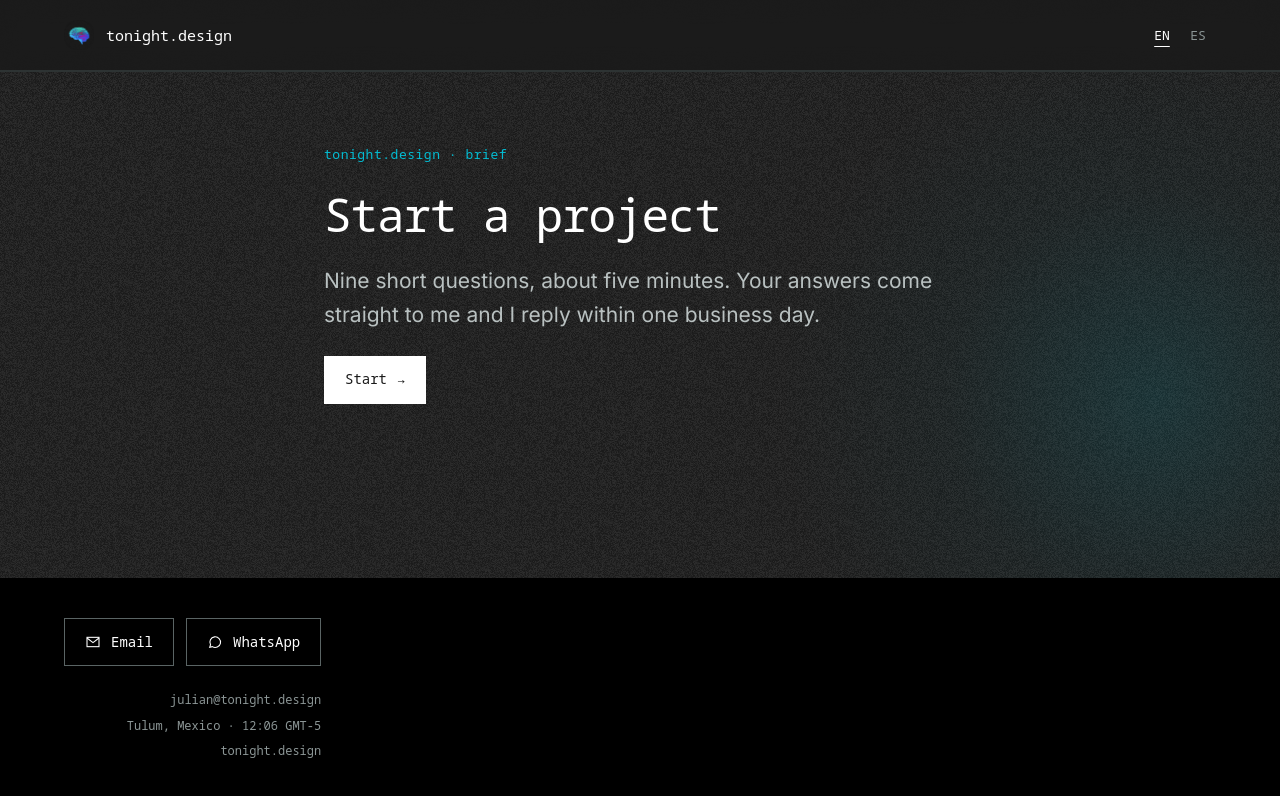
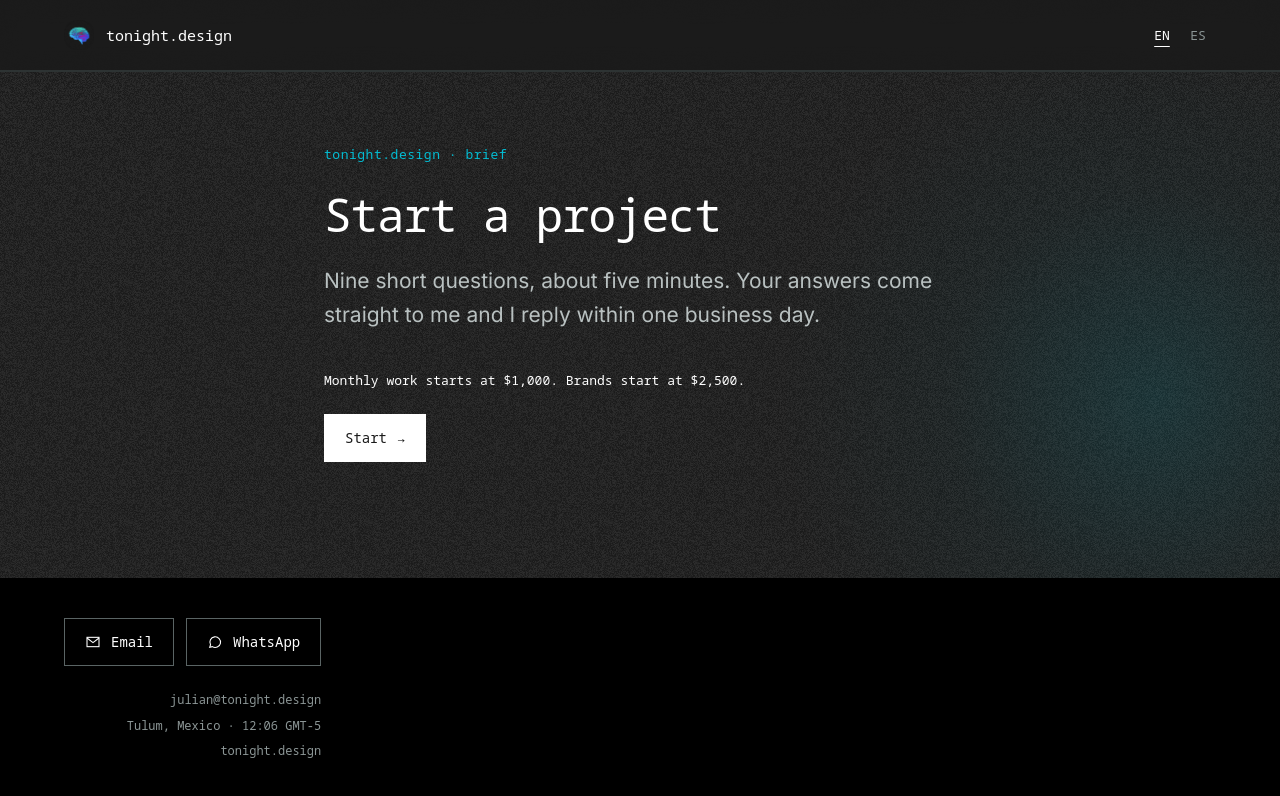
Before and after one commit to tonightdesign/tonight-design-site, a React (Vite) app: page /brief in a window 1280 px wide. Shown: the top 796 px of the page. Built offline with nearby package versions, Linux system fonts and the light colour scheme.

Commit message:
Brief: show starting prices before the questions
Co-Authored-By: Claude Opus 5.5 <noreply@anthropic.com>
Claude-Session: https://claude.ai/code/session_016uBSkfBSywod27aCuWi1Vx

```diff
--- a/src/briefs.js
+++ b/src/briefs.js
@@ -14,6 +14,10 @@ export const BRIEFS = {
     intro: {
       en: 'Nine short questions, about five minutes. Your answers come straight to me and I reply within one business day.',
       es: 'Nueve preguntas cortas, como cinco minutos. Sus respuestas me llegan directo y le contesto en un día hábil.',
+    },
+    pricing: {
+      en: 'Monthly work starts at $1,000. Brands start at $2,500.',
+      es: 'El trabajo mensual empieza en $1,000. Las marcas, en $2,500.',
     },
     questions: [
       { id: 'need', type: 'multi', required: true,
--- a/src/index.css
+++ b/src/index.css
@@ -31,6 +31,7 @@ p{text-wrap:pretty}
 /* buttons */
 .ctas{display:flex;flex-wrap:wrap;gap:12px}
 .lede{font-size:clamp(18px,1.7vw,21px);color:var(--muted);max-width:48ch}
+.pricing{font-family:var(--mono,monospace);font-size:13px;color:var(--fg,#fff);margin-top:14px}
 .btn{display:inline-flex;align-items:center;gap:10px;padding:14px 20px;font-family:var(--mono);font-size:14px;line-height:1.2;text-decoration:none;border:1px solid var(--edge);min-height:48px;cursor:pointer;background:none;color:var(--ink);transition:background-color .15s,border-color .15s,color .15s}
 .btn .ar{transition:transform .2s}
 .btn:hover .ar{transform:translateX(4px)}
--- a/src/pages/Brief.jsx
+++ b/src/pages/Brief.jsx
@@ -151,6 +151,7 @@ export default function Brief() {
               <p className="label" translate="no">tonight.design · brief</p>
               <h1 tabIndex={-1} translate="no">{t(brief.title)}</h1>
               <p className="lede">{t(brief.intro)}</p>
+              {brief.pricing && <p className="pricing">{t(brief.pricing)}</p>}
               <div className="ctas"><button className="btn primary" type="button" onClick={next}>{draft ? <T en="Continue" es="Continuar" /> : <T en="Start" es="Empezar" />}<span className="ar" aria-hidden="true">→</span></button></div>
             </section>
           ) : step === 1 ? (
```
